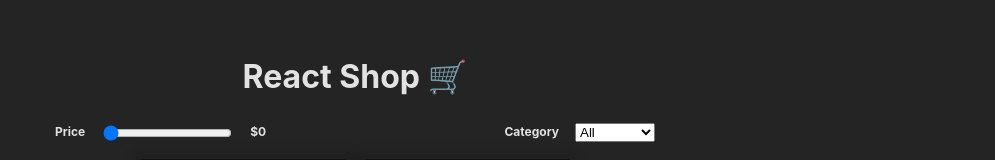
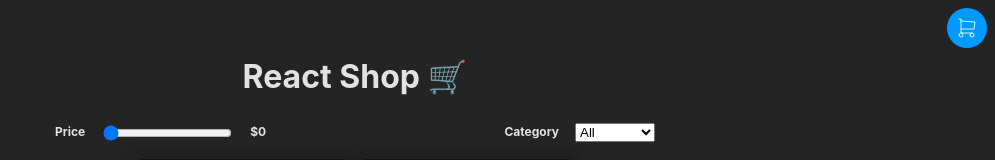
Before and after one commit to PedroBenites9/shopping-cart-React, a React (Create React App) app: page / in a window 1280 px wide. Shown: the top 160 px of the page, without its empty margins (285-1280 px from the left). Built offline with nearby package versions, Linux system fonts and the light colour scheme.

Commit message:
Agregando carrito

```diff
--- a/src/App.jsx
+++ b/src/App.jsx
@@ -4,6 +4,7 @@
 import { Products } from "./Components/Products";
 import { Header } from "./Components/Header";
 import { useFilters } from "./Hooks/useFilters";
+import { Cart } from "./Components/Cart";
 
 function App() {
   const [leProductos] = useState(products.products);
@@ -14,6 +15,7 @@
     <>
       {/* filtrar por categoria y precio */}
       <Header />
+      <Cart />
       <Products products={filteredProducts} />
     </>
   );
--- /dev/null
+++ b/src/Components/Cart.jsx
@@ -0,0 +1,35 @@
+import { CartIcon, ClearCartIcon, RemoveFromCartIcon } from "./Icon";
+import { useId } from "react";
+import "./cart.css";
+export function Cart() {
+  const cartCheckBoxId = useId();
+
+  return (
+    <>
+      <label htmlFor={cartCheckBoxId} className="cart-button">
+        <CartIcon />
+      </label>
+      <input id={cartCheckBoxId} type="checkbox" hidden />
+      <aside className="cart">
+        <ul>
+          <li>
+            <img
+              src="https://cdn.dummyjson.com/product-images/2/thumbnail.jpg"
+              alt="Iphone"
+            />
+            <div>
+              <strong>iPhone</strong> - $1450
+            </div>
+            <footer>
+              <small>Qty: 1</small>
+              <button>+</button>
+            </footer>
+          </li>
+        </ul>
+        <button>
+          <RemoveFromCartIcon />
+        </button>
+      </aside>
+    </>
+  );
+}
--- /dev/null
+++ b/src/Components/cart.css
@@ -0,0 +1,56 @@
+.cart {
+    background: #000;
+    display: none;
+    padding: 32px;
+    position: fixed;
+    right: 0px;
+    top: 0px;
+    width: 200px;
+}
+
+.cart img {
+    aspect-ratio: 16/9;
+    width: 100%;
+}
+
+.cart li {
+    border-bottom: 1px solid #444;
+    padding-bottom: 16px;
+}
+
+.cart footer {
+    display: flex;
+    gap: 8px;
+    justify-content: center;
+    align-items: center;
+}
+
+.cart footer button {
+    padding: 8px;
+}
+
+.cart-button {
+    align-items: center;
+    background: #09f;
+    border-radius: 9999px;
+    cursor: pointer;
+    display: flex;
+    height: 32px;
+    justify-content: center;
+    padding: 4px;
+    position: absolute;
+    right: 8px;
+    top: 8px;
+    transition: all .3s ease;
+    width: 32px;
+    z-index: 9999;
+}
+
+.cart-button:hover {
+    scale: 1.1;
+}
+
+.cart-button~input:checked~.cart {
+    height: 100%;
+    display: block;
+}
--- a/src/Hooks/useFilters.jsx
+++ b/src/Hooks/useFilters.jsx
@@ -8,6 +8,7 @@
   // obtenemos los valores y comparamos con los parametros que le damos, para luego mostrarlo desde el header
   const filterProducts = (product) => {
     return product.filter((filterProdu) => {
+      console.log(product);
       return (
         filterProdu.price >= prodCategory.minPrice &&
         (prodCategory.category === "all" ||
--- /dev/null
+++ b/src/context/cart.jsx
@@ -0,0 +1,23 @@
+import { createContext, useState } from "react";
+
+//1. crear contexto
+export const CartContext = createContext();
+
+// 2. crear provider
+export function CartProvider({ children }) {
+  const [cart, setCart] = useState([]);
+
+  const addToCart = (product) => {
+    // checkamos, con condicional, si el producto existe en el carrito
+
+    const productInCart = cart.findIndex((item) => item.id === product.id);
+  };
+  const clearCart = () => {
+    setCart([]);
+  };
+  return (
+    <CartContext.Provider value={{ cart, addToCart, clearCart }}>
+      {children}
+    </CartContext.Provider>
+  );
+}
--- a/src/context/filter.jsx
+++ b/src/context/filter.jsx
@@ -14,7 +14,7 @@
     category: "all",
     minPrice: 0,
   });
-
+  console.log(prodCategory);
   //aqui asignamos quienes van a adquirir los datos que se van asginando, elegimos a los componentes que esten dentro del provider (hijos)
   return (
     <FilterContext.Provider value={{ prodCategory, setProdCategory }}>
```
